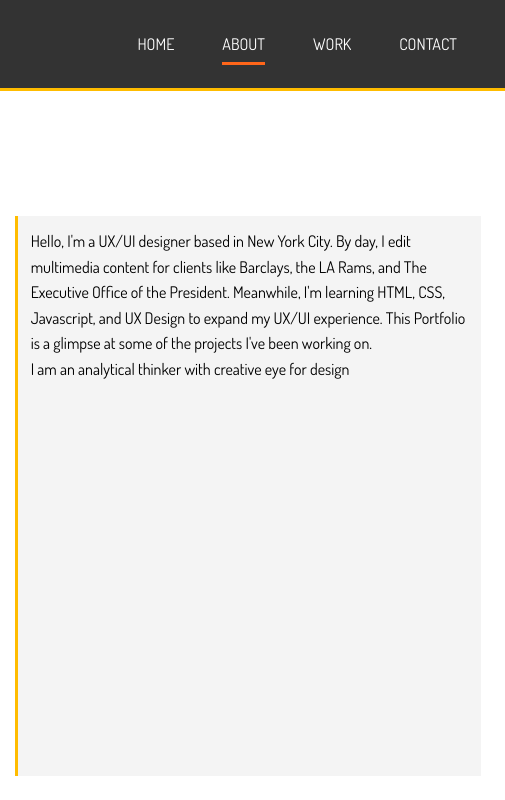
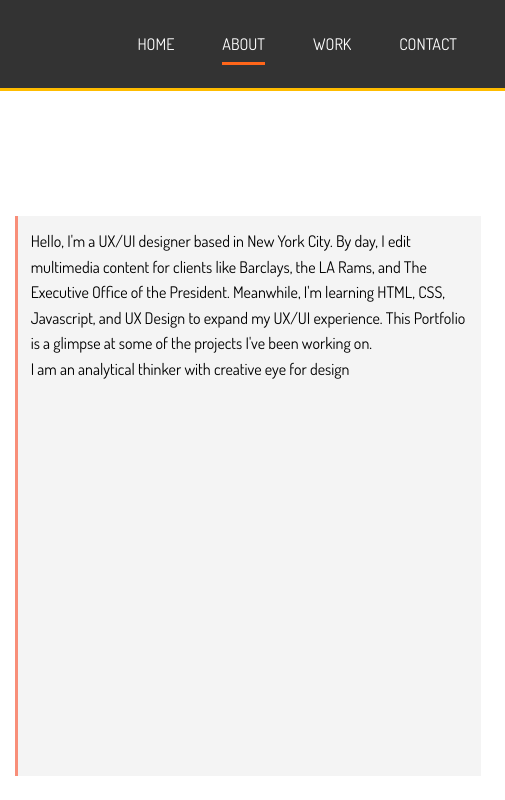
Before and after one commit to smplater/portfolio_smplater, a website: page dist/about.html in a window 1280 px wide. Shown: the top 800 px of the page, 775-1280 px from the left. Drawn offline with nearby package versions, Linux system fonts and the light colour scheme; files that its build step writes are made by us from their sources; files whose address does not match are found by name.

Commit message:
New branch new update
Trying to commit changes to home page

```diff
--- a/scss/main.scss
+++ b/scss/main.scss
@@ -180,7 +180,7 @@ img {
 
     .bio {
       grid-area: bio;
-      border-left: 3px solid $main-color;
+      border-left: 3px solid $bright-color;
       padding: 0.8rem;
     }
 
```
